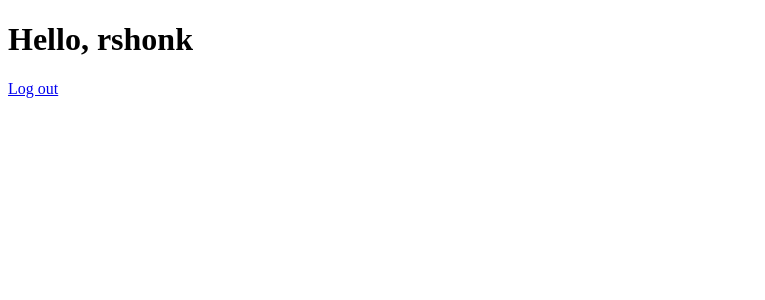
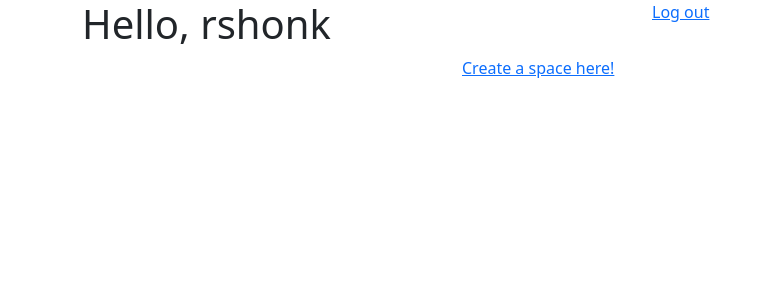
Before and after one commit to Robert-Shonk/spaces, a Django app: page /profile/ in a window 1280 px wide. Shown: the top 300 px of the page, without its empty margins (0-765 px from the left). Run offline with Django 4.2, Linux system fonts and the light colour scheme; a user stored in the database is signed in; some libraries are stand-ins or nearby versions.

Commit message:
Updated index and profile htmls and routed them. Add createspace.html for user to create a new space

```diff
--- a/main/templates/main/profile.html
+++ b/main/templates/main/profile.html
@@ -3,9 +3,39 @@
 <head>
     <meta charset="UTF-8">
     <title>Profile page</title>
+
+    {% load bootstrap5 %}
+    {% bootstrap_css %}
+    {% bootstrap_javascript %}
 </head>
 <body>
-<h1>Hello, {{ username }}</h1>
-<a href="{% url 'main:logout_user' %}">Log out</a>
+
+<div class="container">
+
+    <div class="row">
+
+        <div class="col">
+            <h1>Hello, {{ username }}</h1>
+
+        </div>
+        <div class="col">
+            <a href="{% url 'main:logout_user' %}">Log out</a>
+        </div>
+
+    </div>
+
+    <div class="row">
+        <div class="col">
+
+        </div>
+        <div class="col">
+            <a href="{% url 'main:create_space' %}">Create a space here!</a>
+        </div>
+        <div class="col">
+
+        </div>
+    </div>
+</div>
+
 </body>
 </html>
--- a/main/urls.py
+++ b/main/urls.py
@@ -10,4 +10,5 @@ urlpatterns = [
     path('logout/', views.logout_user, name='logout_user'),
     path('about/', views.about, name='about'),
     path('profile/', views.profile, name='profile'),
+    path('createspace/', views.create_space, name='create_space'),
 ]
--- a/main/views.py
+++ b/main/views.py
@@ -56,3 +56,8 @@ def profile(request):
     if request.user.is_authenticated:
         username = request.user
         return render(request, 'main/profile.html', {'username': username})
+
+
+def create_space(request):
+    if request.user.is_authenticated:
+        return render(request, 'main/createspace.html', {})
```
Also changed, not shown: main/templates/main/createspace.html (added, +10 -0 lines), main/templates/main/index.html (+4 -4 lines), db.sqlite3.
